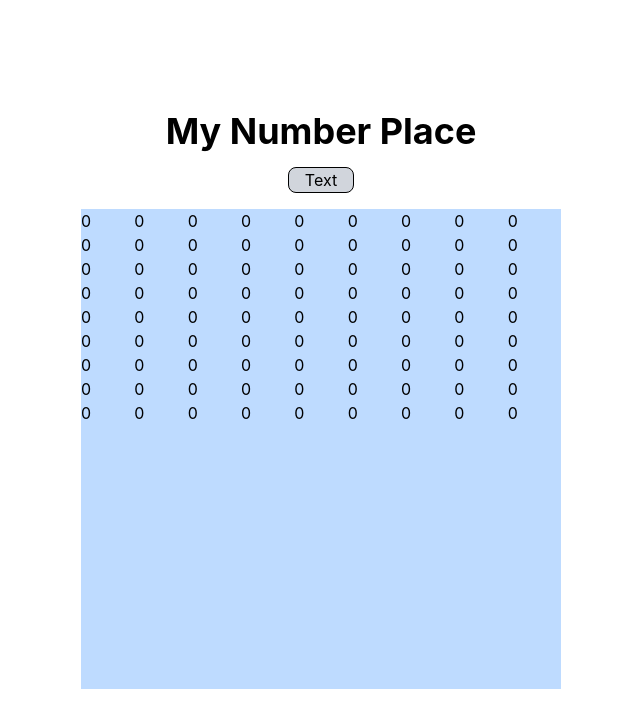
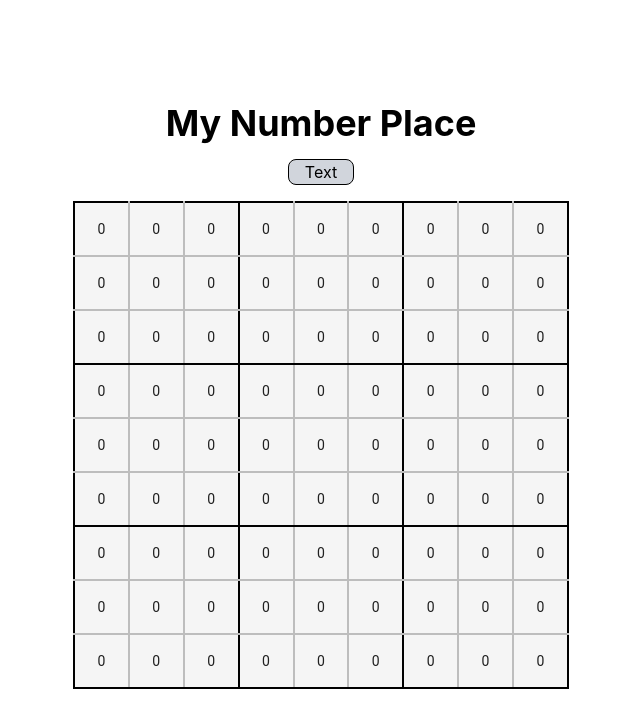
Before and after one commit to ichitaka58/my-number-place, a React (Vite) app: page / in a window 1280 px wide. Shown: the top 728 px of the page, without its empty margins (319-959 px from the left). Built offline with nearby package versions, Linux system fonts and the light colour scheme.

Commit message:
feat: integrate MUI components for improved table layout in App.tsx
- Added @mui/material and emotion dependencies to package.json.
- Replaced the existing grid layout with MUI Table components for rendering newMatrix.
- Enhanced table styling with conditional borders for better visual separation.

```diff
--- a/package.json
+++ b/package.json
@@ -10,6 +10,9 @@
     "preview": "vite preview"
   },
   "dependencies": {
+    "@emotion/react": "^11.14.0",
+    "@emotion/styled": "^11.14.1",
+    "@mui/material": "^7.3.9",
     "@tailwindcss/vite": "^4.2.2",
     "react": "^19.2.4",
     "react-dom": "^19.2.4",
--- a/src/App.tsx
+++ b/src/App.tsx
@@ -1,5 +1,12 @@
 import { useState } from "react";
 import "./App.css";
+import {
+  Table,
+  TableBody,
+  TableCell,
+  TableContainer,
+  TableRow,
+} from "@mui/material";
 
 function App() {
   /**
@@ -187,16 +194,33 @@ function App() {
         >
           Text
         </button>
-        <div className="size-120 bg-blue-200">
-          <div className="grid grid-rows-9">
-            {newMatrix.map((row, index) => (
-              <div key={index} className="grid grid-cols-9">
-                {row.map((col, index) => (
-                  <div key={index}>{col}</div>
+        <div className="size-124">
+          <TableContainer>
+            <Table>
+              <TableBody sx={{ border: 2, bgcolor: "grey.100" }}>
+                {newMatrix.map((row, rowIndex) => (
+                  <TableRow key={rowIndex}>
+                    {row.map((cell, cellIndex) => (
+                      <TableCell
+                        key={cellIndex}
+                        align="center"
+                        sx={{
+                          borderBottom: 2,
+                          borderBottomColor:
+                            rowIndex % 3 === 2 ? "black" : "grey.400",
+                          borderRight: 2,
+                          borderRightColor:
+                            cellIndex % 3 === 2 ? "black" : "grey.400",
+                        }}
+                      >
+                        {cell}
+                      </TableCell>
+                    ))}
+                  </TableRow>
                 ))}
-              </div>
-            ))}
-          </div>
+              </TableBody>
+            </Table>
+          </TableContainer>
         </div>
       </div>
     </>
```
Also changed, not shown: 1 other file (tests, documents, lock files or other folders).
